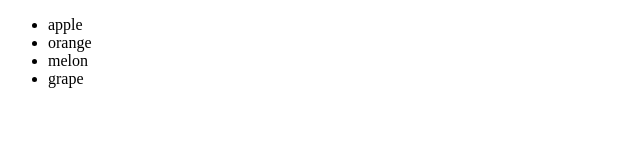
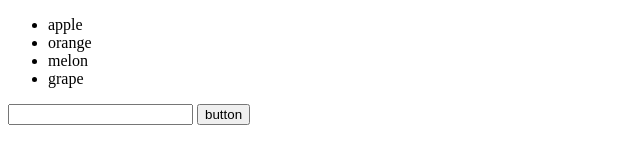
Before and after one commit to leinbg/VueDemo, a plain HTML site: page addToList.html in a window 1280 px wide. Shown: the whole page, without its empty margins (0-640 px from the left). Drawn offline with nearby package versions, Linux system fonts and the light colour scheme.

Commit message:
add click event listener

```diff
--- a/addToList.html
+++ b/addToList.html
@@ -8,13 +8,23 @@
 	<ul>
 		<li v-for="fruit in fruits" v-text="fruit"></li>
 	</ul>
+	<input type="text" v-model="newFruit">
+	<button @click="addFruit">button</button>
+	<!-- <button v-on:click="addFruit">button</button> -->
 </div>
 <script src="https://cdnjs.cloudflare.com/ajax/libs/vue/2.1.3/vue.min.js"></script>
 <script>
 	var app = new Vue({
 		el: '#app',
 		data: {
+			newFruit: '',
 			fruits: ['apple', 'orange', 'melon', 'grape']
+		},
+		methods: {
+			addFruit() {
+				this.fruits.push(this.newFruit);
+				this.newFruit = '';
+			}
 		}
 	});
 </script>
```
